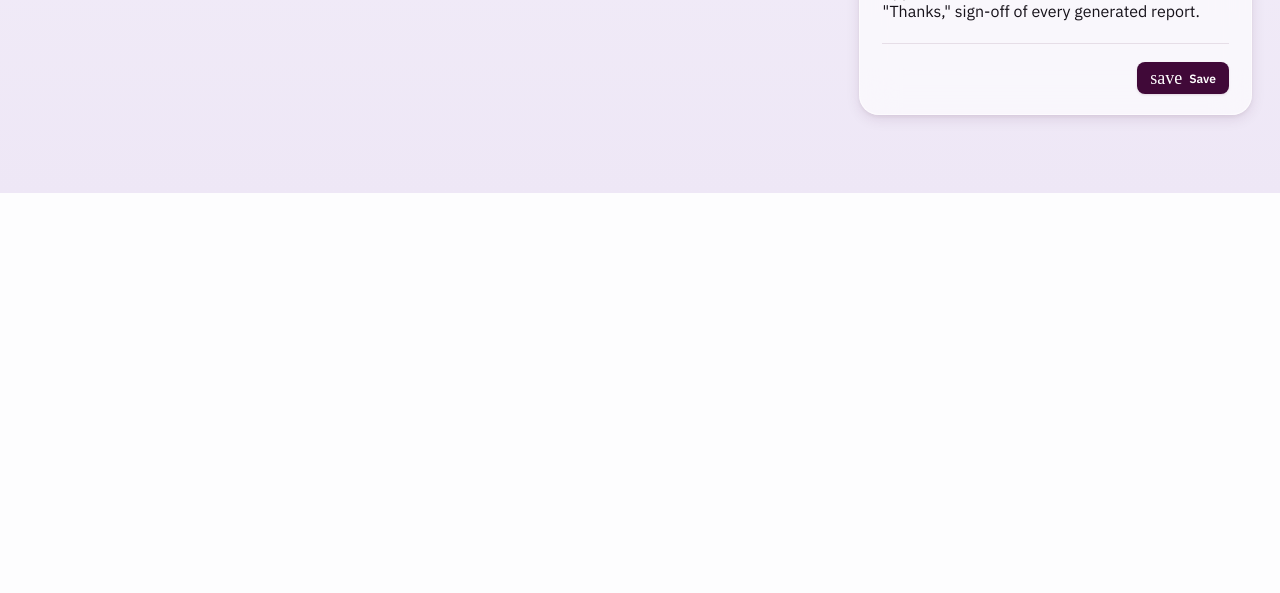
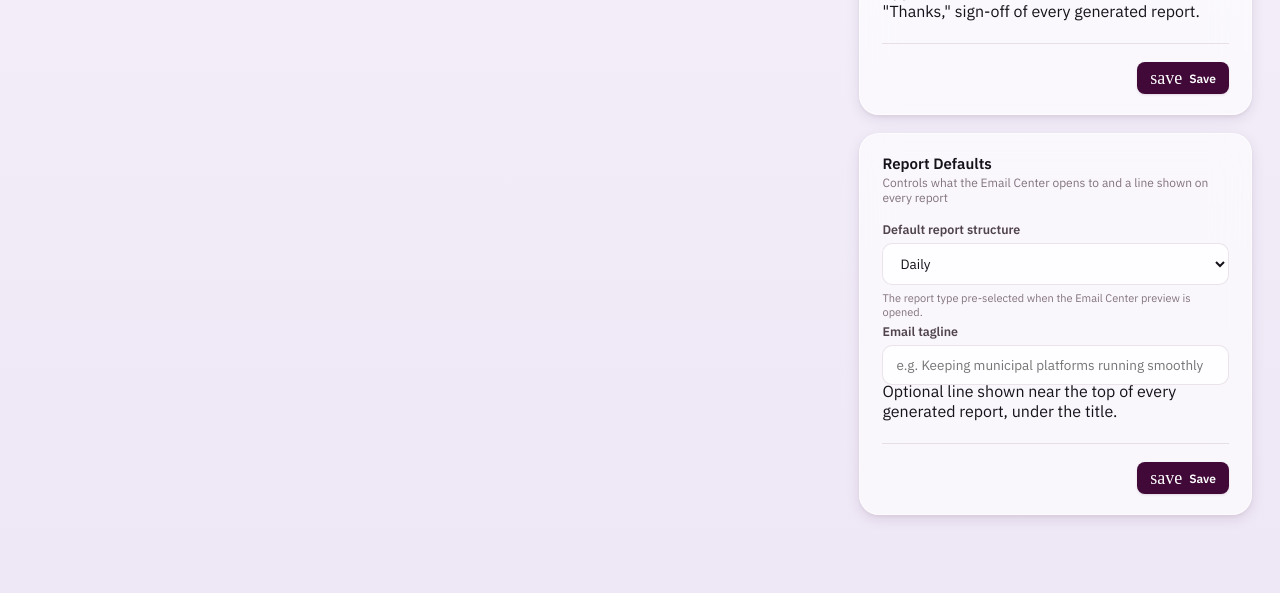
Before and after one commit to sriharsh-2003/Municipality-Health-Monitor, a Flask app: page /smtp-settings in a window 1280 px wide. Shown: the part 804-1397 px from the top of the page. Before the commit the page ends 997 px from the top, so only its background shows below. Run offline with Flask 3, Linux system fonts and the light colour scheme; some libraries are stand-ins or nearby versions; some web fonts are replaced.

Commit message:
Wire up monthly automated-send option and Report Defaults settings UI
- Email Center automation dropdown now offers Monthly (1st), matching the
  scheduler's existing monthly support.
- Settings page gets a Report Defaults card to set the default report
  structure (daily/weekly/monthly) and an optional email tagline; both
  fields already existed on the backend, this adds the missing UI.
- Email Center preview now pre-selects whichever report type is set as
  default in Settings.

Verified end to end against a live local server: settings save/load
round trip, automation settings with monthly frequency, and preview
generation for all three report types (confirmed daily/weekly/monthly
render distinct structures: plain table, table plus severity stats,
and resolution-rate rollup grouped by platform respectively).

```diff
--- a/frontend/static/js/smtp.js
+++ b/frontend/static/js/smtp.js
@@ -77,6 +77,8 @@ async function loadAppSettings() {
     document.getElementById("defaultReporterName").value = s.default_reporter_name || "";
     document.getElementById("signatureTitle").value = s.email_signature_title || "";
     document.getElementById("signatureOrg").value = s.email_signature_org || "";
+    document.getElementById("defaultReportType").value = s.default_report_type || "daily";
+    document.getElementById("emailTagline").value = s.email_tagline || "";
   } catch (err) {
     showToast(err.message || "Could not load settings.", true);
   }
@@ -116,4 +118,21 @@ document.addEventListener("DOMContentLoaded", () => {
       btn.disabled = false;
     }
   });
+
+  document.getElementById("reportDefaultsForm").addEventListener("submit", async (e) => {
+    e.preventDefault();
+    const btn = document.getElementById("saveReportDefaultsBtn");
+    btn.disabled = true;
+    try {
+      await Api.saveAppSettings({
+        default_report_type: document.getElementById("defaultReportType").value,
+        email_tagline: document.getElementById("emailTagline").value.trim(),
+      });
+      showToast("Report defaults saved.");
+    } catch (err) {
+      showToast(err.message || "Could not save report defaults.", true);
+    } finally {
+      btn.disabled = false;
+    }
+  });
 });
--- a/frontend/templates/email.html
+++ b/frontend/templates/email.html
@@ -109,6 +109,7 @@
           <option value="daily">Every day</option>
           <option value="weekdays">Weekdays only</option>
           <option value="weekly">Weekly (Sunday)</option>
+          <option value="monthly">Monthly (1st)</option>
         </select>
       </div>
       <div class="field"><label>Send time</label><input class="input" type="time" id="autoTime" value="09:00"></div>
--- a/frontend/templates/smtp.html
+++ b/frontend/templates/smtp.html
@@ -59,6 +59,24 @@
         <button type="submit" class="btn btn-primary btn-sm" id="saveSignatureBtn"><span class="material-symbols-outlined">save</span>Save</button>
       </div>
     </form>
+
+    <form class="glass-card card-pad" id="reportDefaultsForm">
+      <div class="card-head"><div><h2>Report Defaults</h2><div class="desc">Controls what the Email Center opens to and a line shown on every report</div></div></div>
+      <div class="field">
+        <label>Default report structure</label>
+        <select class="input" id="defaultReportType">
+          <option value="daily">Daily</option>
+          <option value="weekly">Weekly</option>
+          <option value="monthly">Monthly</option>
+        </select>
+        <div class="hint">The report type pre-selected when the Email Center preview is opened.</div>
+      </div>
+      <div class="field"><label>Email tagline</label><input class="input" id="emailTagline" placeholder="e.g. Keeping municipal platforms running smoothly"></div>
+      <div class="hint" style="margin-top:-8px; margin-bottom:10px;">Optional line shown near the top of every generated report, under the title.</div>
+      <div class="form-actions">
+        <button type="submit" class="btn btn-primary btn-sm" id="saveReportDefaultsBtn"><span class="material-symbols-outlined">save</span>Save</button>
+      </div>
+    </form>
   </div>
 </div>
 {% endblock %}
```
Also changed, not shown: frontend/static/js/email.js (+13 -0 lines).
